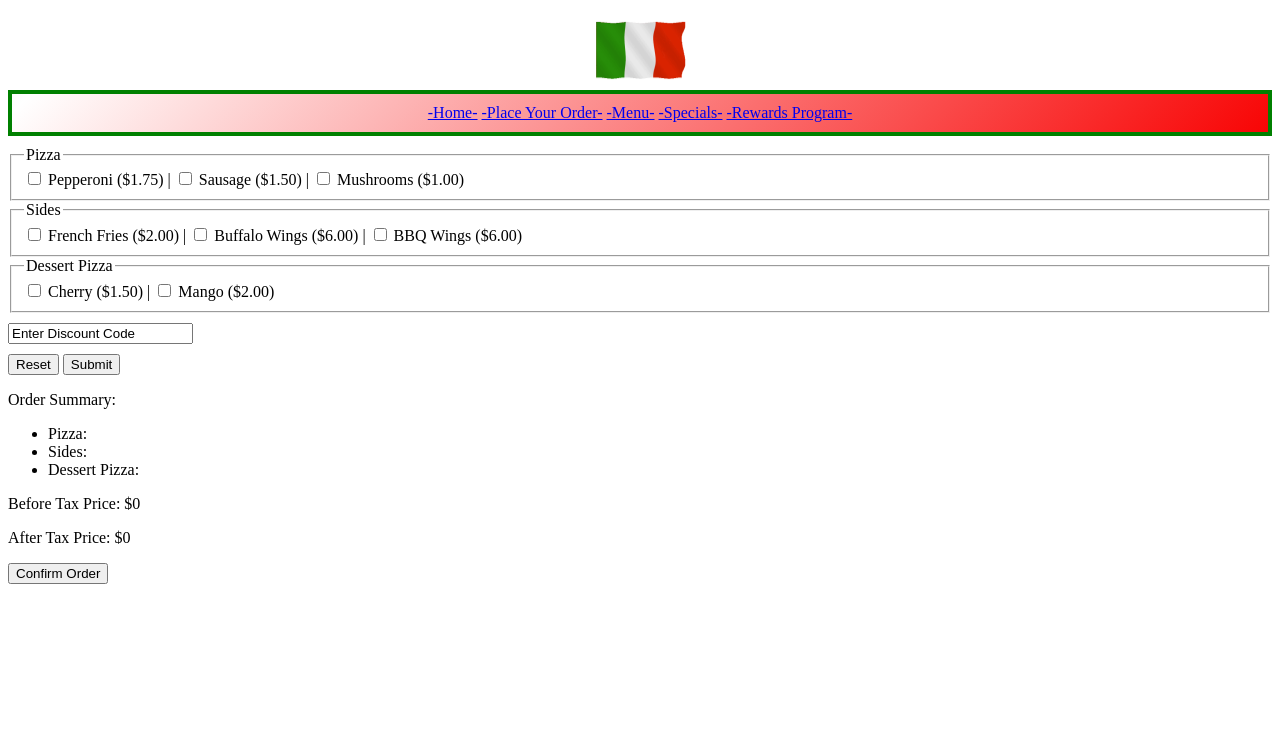
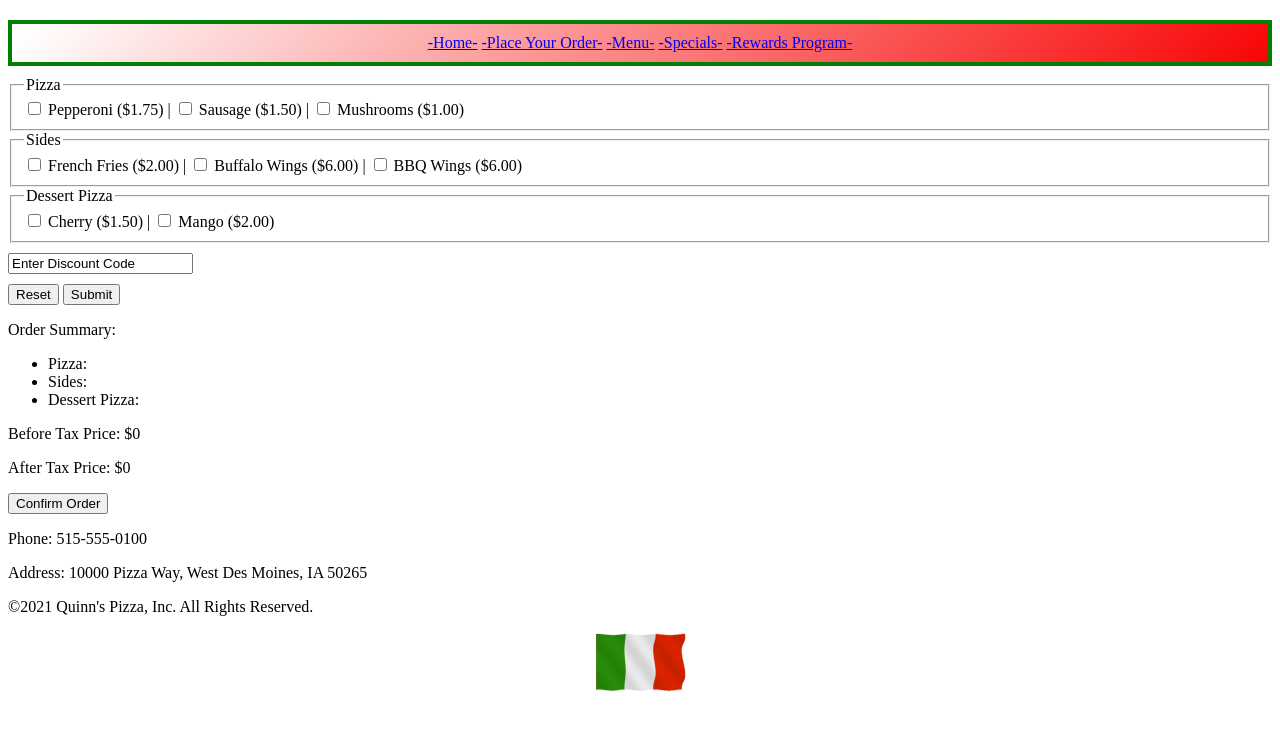
Before and after one commit to qclopreato/Pizza-Website, a plain HTML site: page Pizza/order.html in a window 1280 px wide. Shown: the part 60-790 px from the top of the page. Drawn offline with Linux system fonts and the light colour scheme.

Commit message:
Update order.html

```diff
--- a/Pizza/order.html
+++ b/Pizza/order.html
@@ -5,6 +5,7 @@
     <meta http-equiv="X-UA-Compatible" content="IE=edge">
     <meta name="viewport" content="width=device-width, initial-scale=1.0">
     <link rel="stylesheet" href="css/style.css">
+    <link rel="shortcut icon" type="image/x-icon" href="favicon.ico">
     <title>Quinn's Pizza</title>
 </head>
 <body>
@@ -12,7 +13,6 @@
         <h1><span class="Quinn">Quinn's</span> <span class="Pizza">Pizza</span></h1>
     </header>
     <main>
-        <img src="pix/flag.gif" alt="Italian Flag Gif" class="flag">
         <nav class="flagNav">
             <ul class="links">
                 <li class="inlinePages"><a href="index.html">-Home-</a> </li>
@@ -61,6 +61,10 @@
         <input id="confirm" type="button" name="Confirm" value="Confirm Order">
     </main>
     <footer>
+        <p>Phone: 515-555-0100</p>
+        <p>Address: 10000 Pizza Way, West Des Moines, IA 50265</p>
+        <p>©2021 Quinn's Pizza, Inc. All Rights Reserved.</p>
+        <img src="pix/flag.gif" alt="Italian Flag Gif" class="flag">
     </footer>
     <script src="js/app.js"></script>
 </body>
```
